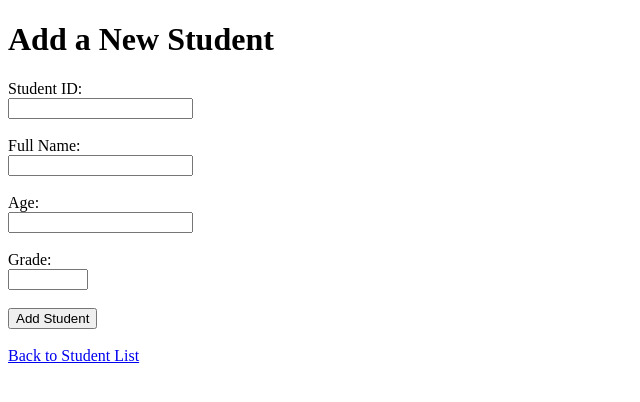
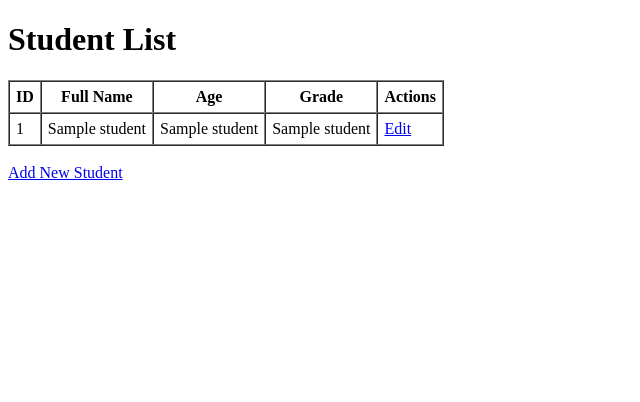
Before and after one commit to Ahmed-Hossam-El-Dien/student-grade-manager, a Flask app: template templates/students.html in a window 1280 px wide. Shown: the top 402 px of the page, without its empty margins (0-640 px from the left). Run offline with Flask 3, Linux system fonts and the light colour scheme; the template is opened without the code that fills it: most values are stand-ins (such as "Sample title", 1, 10 or a date in 2020).

```diff
--- a/templates/students.html
+++ b/templates/students.html
@@ -1,32 +1,35 @@
 <!DOCTYPE html>
 <html>
 <head>
-    <title>Add Student</title>
+    <title>Student List</title>
 </head>
 <body>
-    <h1>Add a New Student</h1>
+    <h1>Student List</h1>
 
-    {% if error %}
-    <p style="color: red; font-weight: bold;">{{ error }}</p>
-    {% endif %}
-
-    <form method="POST" action="/add">
-        <label for="student_id">Student ID:</label><br>
-        <input type="number" id="student_id" name="student_id" required min="1"><br><br>
-
-        <label for="full_name">Full Name:</label><br>
-        <input type="text" id="full_name" name="full_name" required><br><br>
-
-        <label for="age">Age:</label><br>
-        <input type="number" id="age" name="age" required min="1"><br><br>
-
-        <label for="grade">Grade:</label><br>
-        <input type="number" id="grade" name="grade" required min="0" max="100" step="0.1"><br><br>
-
-        <button type="submit">Add Student</button>
-    </form>
+    <table border="1" cellpadding="6" cellspacing="0">
+        <tr>
+            <th>ID</th>
+            <th>Full Name</th>
+            <th>Age</th>
+            <th>Grade</th>
+            <th>Actions</th>
+        </tr>
+        {% for student in students %}
+        <tr>
+            <td>{{ student[0] }}</td>
+            <td>{{ student[1] }}</td>
+            <td>{{ student[2] }}</td>
+            <td>{{ student[3] }}</td>
+            <td><a href="/edit/{{ student[0] }}">Edit</a></td>
+        </tr>
+        {% else %}
+        <tr>
+            <td colspan="5">No students yet.</td>
+        </tr>
+        {% endfor %}
+    </table>
 
     <br>
-    <a href="/students">Back to Student List</a>
+    <a href="/add">Add New Student</a>
 </body>
 </html>
```
